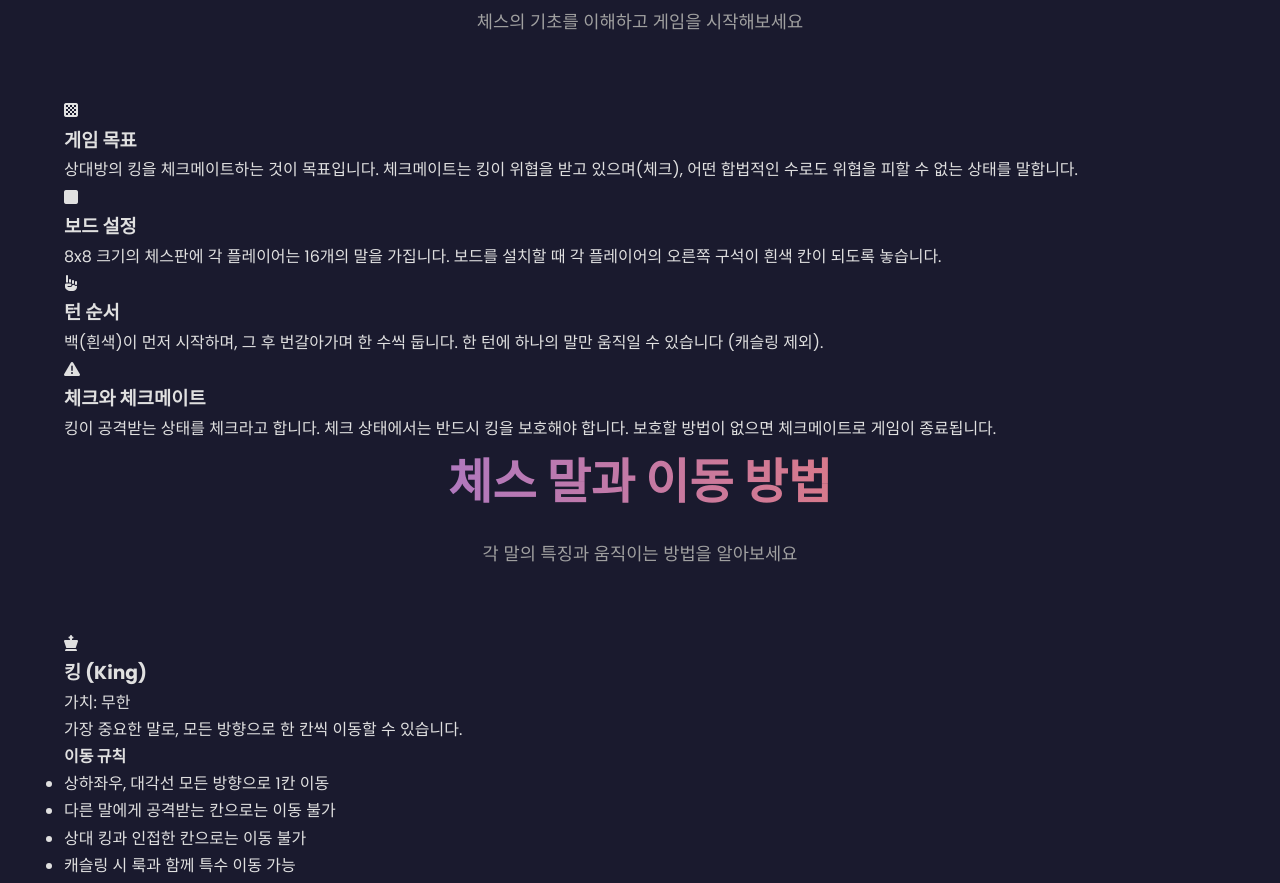
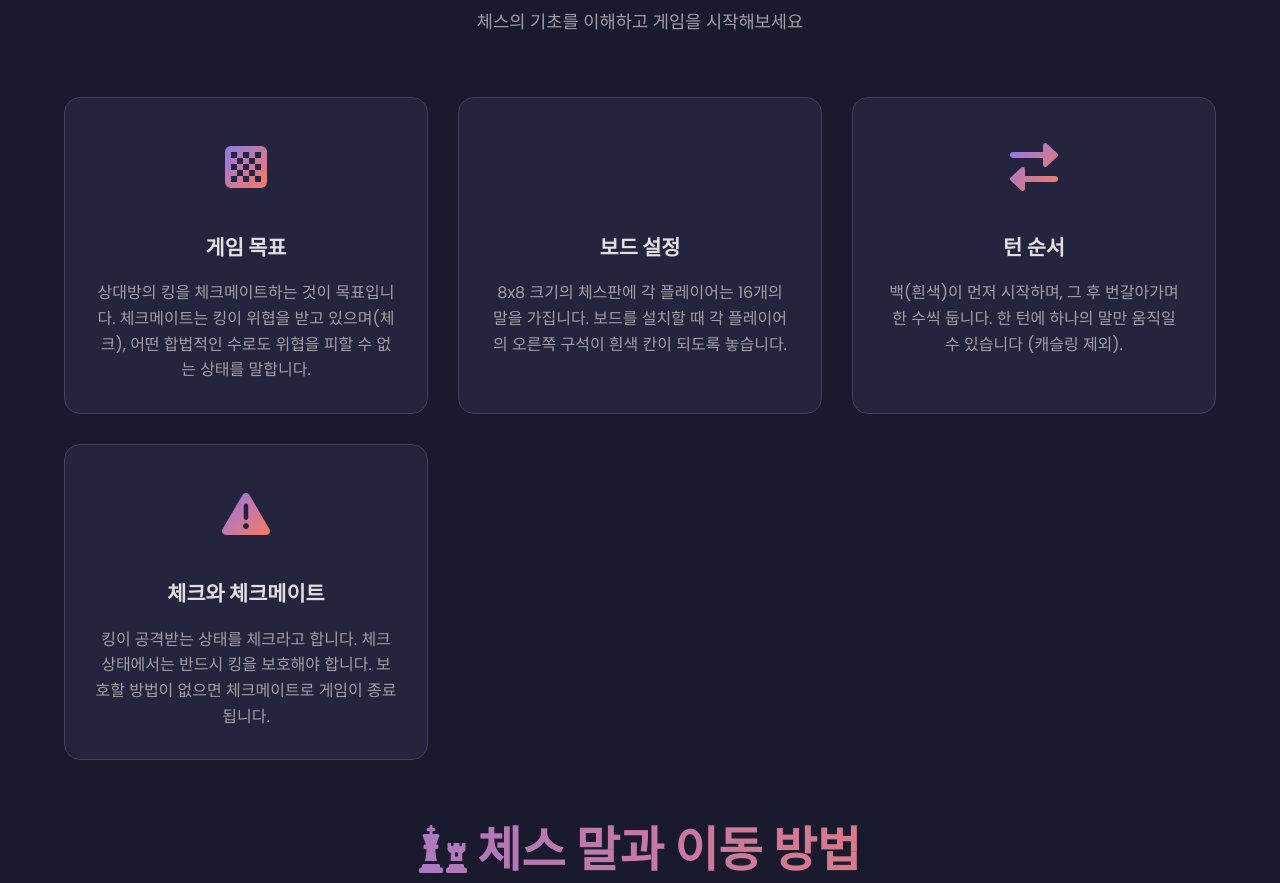
Before and after one commit to NJ0428/chess, a website: page public/chess-rules.html in a window 1280 px wide. Shown: the part 458-1341 px from the top of the page. Drawn offline with Linux system fonts and the light colour scheme.

Commit message:
기본 규칙 및 특수 규칙 섹션에 아이콘 추가 및 레이아웃 개선

```diff
--- a/public/chess-rules.html
+++ b/public/chess-rules.html
@@ -68,39 +68,55 @@
       <div class="container">
         <!-- Basic Rules -->
         <div class="section-header reveal">
-          <h2>기본 규칙</h2>
+          <h2><i class="fas fa-book-open"></i> 기본 규칙</h2>
           <p>체스의 기초를 이해하고 게임을 시작해보세요</p>
         </div>
 
-        <div class="basic-rules reveal">
-          <div class="rule-box">
+        <div class="rules-grid">
+          <div class="rule-card reveal" data-delay="0">
+            <div class="rule-icon">
               <i class="fas fa-chess-board"></i>
+            </div>
+            <div class="rule-content">
               <h3>게임 목표</h3>
               <p>상대방의 킹을 체크메이트하는 것이 목표입니다. 체크메이트는 킹이 위협을 받고 있으며(체크), 어떤 합법적인 수로도 위협을 피할 수 없는 상태를 말합니다.</p>
             </div>
+          </div>
 
-          <div class="rule-box">
-            <i class="fas fa-square"></i>
+          <div class="rule-card reveal" data-delay="100">
+            <div class="rule-icon">
+              <i class="fas fa-grid"></i>
+            </div>
+            <div class="rule-content">
               <h3>보드 설정</h3>
               <p>8x8 크기의 체스판에 각 플레이어는 16개의 말을 가집니다. 보드를 설치할 때 각 플레이어의 오른쪽 구석이 흰색 칸이 되도록 놓습니다.</p>
             </div>
+          </div>
 
-          <div class="rule-box">
-            <i class="fas fa-hand-point-up"></i>
+          <div class="rule-card reveal" data-delay="200">
+            <div class="rule-icon">
+              <i class="fas fa-exchange-alt"></i>
+            </div>
+            <div class="rule-content">
               <h3>턴 순서</h3>
               <p>백(흰색)이 먼저 시작하며, 그 후 번갈아가며 한 수씩 둡니다. 한 턴에 하나의 말만 움직일 수 있습니다 (캐슬링 제외).</p>
             </div>
+          </div>
 
-          <div class="rule-box">
+          <div class="rule-card reveal" data-delay="300">
+            <div class="rule-icon">
               <i class="fas fa-exclamation-triangle"></i>
+            </div>
+            <div class="rule-content">
               <h3>체크와 체크메이트</h3>
               <p>킹이 공격받는 상태를 체크라고 합니다. 체크 상태에서는 반드시 킹을 보호해야 합니다. 보호할 방법이 없으면 체크메이트로 게임이 종료됩니다.</p>
+            </div>
           </div>
         </div>
 
         <!-- Pieces and Movements -->
         <div class="section-header reveal">
-          <h2>체스 말과 이동 방법</h2>
+          <h2><i class="fas fa-chess"></i> 체스 말과 이동 방법</h2>
           <p>각 말의 특징과 움직이는 방법을 알아보세요</p>
         </div>
 
@@ -258,7 +274,7 @@
 
         <!-- Special Moves -->
         <div class="section-header reveal">
-          <h2>특수 규칙</h2>
+          <h2><i class="fas fa-magic"></i> 특수 규칙</h2>
           <p>체스의 특별한 이동과 규칙들을 알아보세요</p>
         </div>
 
@@ -347,7 +363,7 @@
 
         <!-- Game Endings -->
         <div class="section-header reveal">
-          <h2>게임 종료 조건</h2>
+          <h2><i class="fas fa-flag-checkered"></i> 게임 종료 조건</h2>
           <p>체스 게임이 끝나는 다양한 방법들을 알아보세요</p>
         </div>
 
@@ -403,7 +419,7 @@
 
         <!-- Chess Notation -->
         <div class="notation-section reveal">
-          <h2>체스 기보법</h2>
+          <h2><i class="fas fa-pencil-alt"></i> 체스 기보법</h2>
           <p>게임을 기록하고 공유하기 위한 표기법입니다</p>
 
           <div class="notation-guide">
@@ -491,17 +507,83 @@
     // Set current year
     document.getElementById('current-year').textContent = new Date().getFullYear();
 
-    // Reveal on scroll
+    // Enhanced Reveal on scroll animation
     const revealElements = document.querySelectorAll('.reveal');
     const observer = new IntersectionObserver((entries) => {
       entries.forEach(entry => {
         if (entry.isIntersecting) {
+          // Check for data-delay attribute
+          const delay = entry.target.dataset.delay || 0;
+
+          setTimeout(() => {
             entry.target.classList.add('visible');
+
+            // Add stagger effect for nested elements
+            const nestedElements = entry.target.querySelectorAll('.piece-details li, .special-details li, .notation-column li');
+            nestedElements.forEach((el, index) => {
+              setTimeout(() => {
+                el.style.opacity = '1';
+                el.style.transform = 'translateX(0)';
+              }, index * 50);
+            });
+          }, parseInt(delay));
         }
       });
-    }, { threshold: 0.1 });
+    }, {
+      threshold: 0.1,
+      rootMargin: '0px 0px -50px 0px' // Start revealing a bit earlier
+    });
+
+    // Initialize nested elements with hidden state
+    document.querySelectorAll('.piece-details li, .special-details li, .notation-column li').forEach(el => {
+      el.style.opacity = '0';
+      el.style.transform = 'translateX(-20px)';
+      el.style.transition = 'all 0.5s cubic-bezier(0.25, 0.8, 0.25, 1)';
+    });
 
     revealElements.forEach(el => observer.observe(el));
+
+    // Add hover effect to piece cards
+    const pieceCards = document.querySelectorAll('.piece-card');
+    pieceCards.forEach(card => {
+      card.addEventListener('mouseenter', function() {
+        this.style.transform = 'translateY(-15px) rotateX(5deg)';
+      });
+
+      card.addEventListener('mouseleave', function() {
+        this.style.transform = 'translateY(0) rotateX(0)';
+      });
+    });
+
+    // Smooth scroll for navigation links
+    document.querySelectorAll('a[href^="#"]').forEach(anchor => {
+      anchor.addEventListener('click', function (e) {
+        e.preventDefault();
+        const target = document.querySelector(this.getAttribute('href'));
+        if (target) {
+          target.scrollIntoView({
+            behavior: 'smooth',
+            block: 'start'
+          });
+        }
+      });
+    });
+
+    // Add parallax effect to special move cards
+    window.addEventListener('scroll', () => {
+      const scrolled = window.pageYOffset;
+      const specialCards = document.querySelectorAll('.special-move-card');
+
+      specialCards.forEach((card, index) => {
+        const rect = card.getBoundingClientRect();
+        const speed = 0.5 + (index * 0.1);
+
+        if (rect.top < window.innerHeight && rect.bottom > 0) {
+          const yPos = -(scrolled * speed);
+          card.style.transform = `translateY(${yPos * 0.1}px)`;
+        }
+      });
+    });
   </script>
 </body>
 </html>
```
Lines whose indentation alone changed are shown as unchanged.
